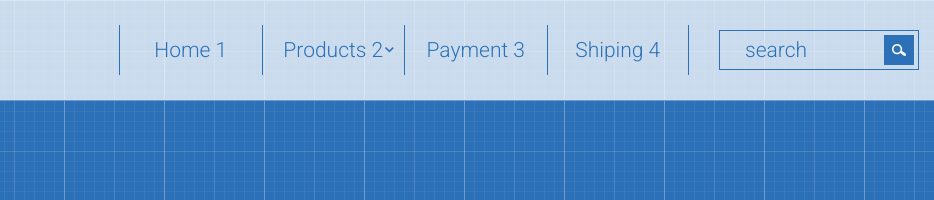
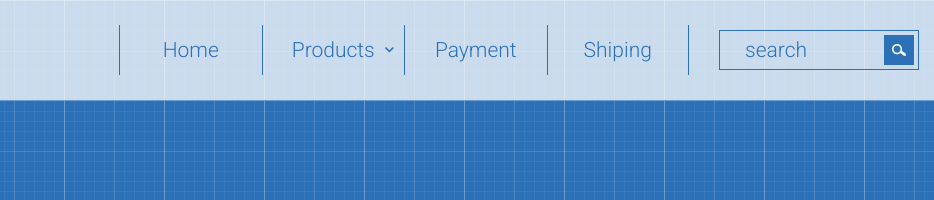
Before and after one commit to YujinNoread/YujinNoread.github.io, a plain HTML site: page index.html in a window 1280 px wide. Shown: the top 200 px of the page, 236-1170 px from the left. Drawn offline with Linux system fonts and the light colour scheme.

Commit message:
change menu text

```diff
--- a/index.html
+++ b/index.html
@@ -23,9 +23,9 @@
 				<div class="col-md-6">
 					<nav>
 						<ul class="menu">
-							<li><a href="">Home 1</a></li>
+							<li><a href="">Home</a></li>
 							<li>
-								<a href="">Products 2</a>
+								<a href="">Products</a>
 								<i class="fas fa-chevron-up"></i>
 								<ul class="sub-menu">
 									<li><a href="">Lorem ipsum dolor</a></li>
@@ -37,8 +37,8 @@
 									<li><a href="">Quis nostrud</a></li>
 								</ul>
 							</li>
-							<li><a href="">Payment 3</a></li>
-							<li><a href="">Shiping 4</a></li>
+							<li><a href="">Payment</a></li>
+							<li><a href="">Shiping</a></li>
 						</ul>
 					</nav>
 				</div>
```
